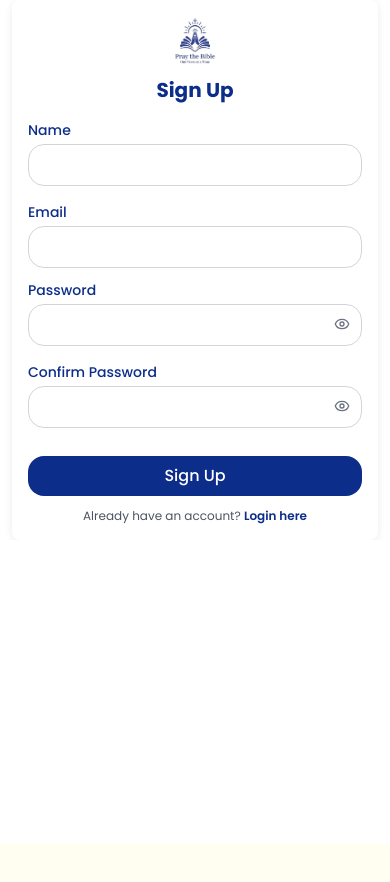
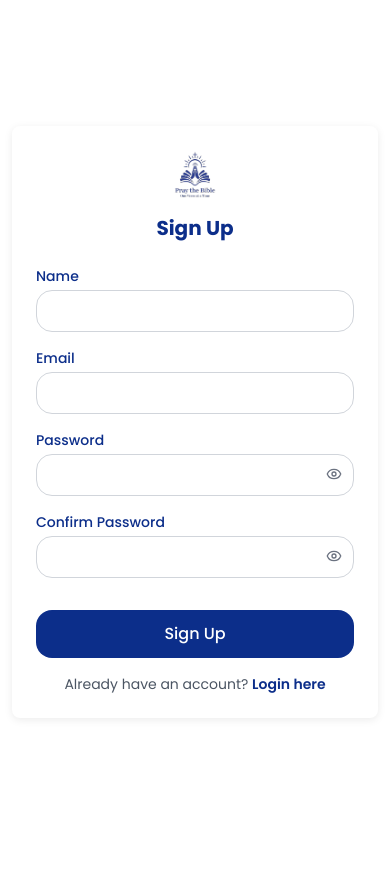
Before and after one commit to preckidtech/Pray-in-Verses, a React (Vite) app: page /signup in a window 390 px wide. Shown: the top 882 px of the page. Before the commit the page ends 844 px from the top, so only its background shows below. Built offline with nearby package versions, Linux system fonts and the light colour scheme.

Commit message:
signup and login final fix for mobile

```diff
--- a/src/index.css
+++ b/src/index.css
@@ -23,3 +23,13 @@ body {
   overflow: hidden;
   height: 100vh;
 }
+
+.page-centered {
+  min-height: 100vh;
+  display: flex;
+  align-items: center;      /* Vertically center */
+  justify-content: center;  /* Horizontally center */
+  background: linear-gradient(to bottom right, #3b82f6, #9333ea); /* from-primary to-secondary */
+  overflow: hidden; /* Prevent scroll */
+  padding: 1rem; /* Safe spacing on small screens */
+}
--- a/src/pages/onboarding/ForgotPassword.jsx
+++ b/src/pages/onboarding/ForgotPassword.jsx
@@ -1,4 +1,4 @@
-import { useState } from "react";
+import { useEffect, useState } from "react";
 import Input from "../../components/ui/Input";
 import Button from "../../components/ui/Button";
 import { toast } from "react-hot-toast";
@@ -7,6 +7,11 @@ const ForgotPassword = () => {
   const [step, setStep] = useState(1);
   const [email, setEmail] = useState("");
   const [newPassword, setNewPassword] = useState("");
+
+  useEffect(() => {
+    document.body.classList.add("no-scroll");
+    return () => document.body.classList.remove("no-scroll");
+  }, []);
 
   const handleVerifyEmail = (e) => {
     e.preventDefault();
@@ -36,9 +41,9 @@ const ForgotPassword = () => {
   };
 
   return (
-    <div className="flex items-center justify-center min-h-screen bg-white  px-4">
+    <div className="h-screen flex items-center justify-center bg-white px-4">
       <div className="bg-white p-6 rounded-2xl shadow-soft w-full max-w-md">
-        <h2 className="text-2xl font-bold mb-6">Forgot Password</h2>
+        <h2 className="text-2xl font-bold mb-6 text-center">Forgot Password</h2>
 
         {step === 1 && (
           <form className="space-y-4" onSubmit={handleVerifyEmail}>
--- a/src/pages/onboarding/Login.jsx
+++ b/src/pages/onboarding/Login.jsx
@@ -1,5 +1,4 @@
-// src/pages/Onboarding/Login.jsx
-import { useState } from "react";
+import { useState, useEffect } from "react";
 import { Link, useNavigate } from "react-router-dom";
 import { Eye, EyeOff } from "lucide-react";
 import toast from "react-hot-toast";
@@ -13,6 +12,14 @@ const Login = () => {
 
   const [form, setForm] = useState({ email: "", password: "" });
   const [showPassword, setShowPassword] = useState(false);
+
+  useEffect(() => {
+    // Prevent body scroll on this page
+    document.body.style.overflow = "hidden";
+    return () => {
+      document.body.style.overflow = "auto";
+    };
+  }, []);
 
   const handleChange = (e) => {
     const { name, value } = e.target;
@@ -39,7 +46,6 @@ const Login = () => {
       return;
     }
 
-    // safe parse
     let users = [];
     try {
       const raw = localStorage.getItem("users");
@@ -60,34 +66,27 @@ const Login = () => {
     const user = users[idx];
     const hashedInput = await hashPassword(password);
 
-    // if stored password looks hashed, compare hashes
     if (isHexSha256(user.password)) {
       if (user.password !== hashedInput) {
         toast.error("Incorrect password");
         return;
       }
     } else {
-      // stored password is plain text - allow login and migrate to hashed
       if (user.password !== password) {
         toast.error("Incorrect password");
         return;
       }
-      // migrate: replace stored plain password with hashed version
       users[idx] = { ...user, password: hashedInput };
       localStorage.setItem("users", JSON.stringify(users));
     }
 
-    // Login success
     const safeUser = { ...users[idx] };
-    // optionally remove password before sending to store
     delete safeUser.password;
 
     if (typeof loginAction === "function") {
       try {
         loginAction(safeUser);
-      } catch {
-        // ignore store errors
-      }
+      } catch {}
     }
 
     toast.success(`Welcome back, ${user.name || "User"}!`);
@@ -95,24 +94,20 @@ const Login = () => {
   };
 
   return (
-    <div className="m-auto">
-      <div className="h-full flex items-center justify-center bg-white px-3 sm:px-4">
-        <div className="bg-white rounded-xl shadow-soft w-full max-w-md max-h-[90vh] overflow-y-auto">
-          <div className="p-4 sm:p-6">
-            {/* logo */}
+    <div className="h-screen flex items-center justify-center bg-white px-3 sm:px-4">
+      <div className="bg-white rounded-xl shadow-soft w-full max-w-md flex flex-col justify-center p-6">
         <img
           src={logo}
           alt="pray in verses"
-              className="h-14 w-14 sm:h-16 sm:w-16 mb-3 sm:mb-4 object-cover object-top m-auto"
+          className="h-14 w-14 sm:h-16 sm:w-16 mb-4 object-cover object-top m-auto"
         />
 
-            {/* title */}
-            <h2 className="text-lg sm:text-xl font-bold mb-4 sm:mb-6 text-center">
+        <h2 className="text-xl sm:text-2xl font-bold mb-6 text-center">
           Welcome to Pray in Verses
         </h2>
 
         <form
-              className="space-y-3 sm:space-y-4"
+          className="space-y-4"
           onSubmit={handleSubmit}
           noValidate
         >
@@ -163,13 +158,13 @@ const Login = () => {
           <Button
             type="submit"
             variant="primary"
-                className="w-full py-2 sm:py-3 text-base sm:text-lg"
+            className="w-full py-3 text-base sm:text-lg"
           >
             Login
           </Button>
         </form>
 
-            <div className="mt-3 sm:mt-4 text-center text-xs sm:text-sm text-gray-600">
+        <div className="mt-4 text-center text-sm text-gray-600">
           <Link
             to="/forgot-password"
             className="text-primary font-semibold hover:underline block mb-2"
@@ -188,8 +183,6 @@ const Login = () => {
         </div>
       </div>
     </div>
-      </div>
-    </div>
   );
 };
 
--- a/src/pages/onboarding/Signup.jsx
+++ b/src/pages/onboarding/Signup.jsx
@@ -1,11 +1,11 @@
-import { useState } from "react";
+import { useState, useEffect } from "react";
 import { Link, useNavigate } from "react-router-dom";
 import Input from "../../components/ui/Input";
 import Button from "../../components/ui/Button";
 import { useAuthStore } from "../../store";
 import { Eye, EyeOff } from "lucide-react";
 import toast from "react-hot-toast";
-import logo from "../../assets/images/praythebible.png"
+import logo from "../../assets/images/praythebible.png";
 
 const Signup = () => {
   const signup = useAuthStore((s) => s.signup);
@@ -19,6 +19,14 @@ const Signup = () => {
   });
   const [showPassword, setShowPassword] = useState(false);
   const [showConfirmPassword, setShowConfirmPassword] = useState(false);
+
+  useEffect(() => {
+    // Prevent body scroll on this page
+    document.body.style.overflow = "hidden";
+    return () => {
+      document.body.style.overflow = "auto";
+    };
+  }, []);
 
   const handleChange = (e) => {
     setForm({ ...form, [e.target.name]: e.target.value });
@@ -38,7 +46,6 @@ const Signup = () => {
       return false;
     }
 
-    // Password must contain 8+ chars, uppercase, lowercase, number, special char
     const passwordRegex =
       /^(?=.*[a-z])(?=.*[A-Z])(?=.*\d)(?=.*[@$!%*?&#])[A-Za-z\d@$!%*?&#]{8,}$/;
     if (!passwordRegex.test(password)) {
@@ -56,7 +63,6 @@ const Signup = () => {
     return true;
   };
 
-  // 🔐 Hash password using SHA-256
   const hashPassword = async (password) => {
     const encoder = new TextEncoder();
     const data = encoder.encode(password);
@@ -82,7 +88,7 @@ const Signup = () => {
     const newUser = {
       name: form.name,
       email: form.email,
-      password: hashedPassword, // 🔐 Save only hashed password
+      password: hashedPassword,
     };
 
     users.push(newUser);
@@ -94,14 +100,19 @@ const Signup = () => {
   };
 
   return (
-    <div className="h-full overflow-hidden flex items-center justify-center bg-white px-3 sm:px-4">
-      <div className="bg-white grid align-middle rounded-lg shadow-soft w-full max-w-md max-h-[95vh] ">
-        <div className="p-4 sm:p-6">
-          <img src={logo} alt="pray in verse" className="m-auto h-12 w-12 sm:h-16 sm:w-16 object-cover object-center mb-3 sm:mb-4"/>
+    <div className="h-screen flex items-center justify-center bg-white px-3 sm:px-4">
+      <div className="bg-white rounded-lg shadow-soft w-full max-w-md flex flex-col justify-center p-6">
+        <img
+          src={logo}
+          alt="pray in verse"
+          className="m-auto h-12 w-12 sm:h-16 sm:w-16 object-cover mb-4"
+        />
 
-          <h2 className="text-xl sm:text-2xl font-bold mb-4 sm:mb-6 text-center">Sign Up</h2>
+        <h2 className="text-xl sm:text-2xl font-bold mb-6 text-center">
+          Sign Up
+        </h2>
 
-          <form className="space-y-3 sm:space-y-4" onSubmit={handleSubmit}>
+        <form className="space-y-4" onSubmit={handleSubmit}>
           <Input
             label="Name"
             name="name"
@@ -119,7 +130,6 @@ const Signup = () => {
             required
           />
 
-            {/* Password with eye toggle */}
           <div className="relative">
             <Input
               label="Password"
@@ -137,7 +147,6 @@ const Signup = () => {
             </span>
           </div>
 
-            {/* Confirm Password with eye toggle */}
           <div className="relative">
             <Input
               label="Confirm Password"
@@ -155,13 +164,12 @@ const Signup = () => {
             </span>
           </div>
 
-            <Button type="submit" variant="primary" className="w-full py-2 sm:py-3">
+          <Button type="submit" variant="primary" className="w-full py-3">
             Sign Up
           </Button>
         </form>
 
-          {/* Login redirect */}
-          <p className="text-center text-xs sm:text-sm text-gray-600 mt-3 sm:mt-4">
+        <p className="text-center text-sm text-gray-600 mt-4">
           Already have an account?{" "}
           <Link
             to="/login"
@@ -172,7 +180,6 @@ const Signup = () => {
         </p>
       </div>
     </div>
-    </div>
   );
 };
 
```
Lines whose indentation alone changed are shown as unchanged.
